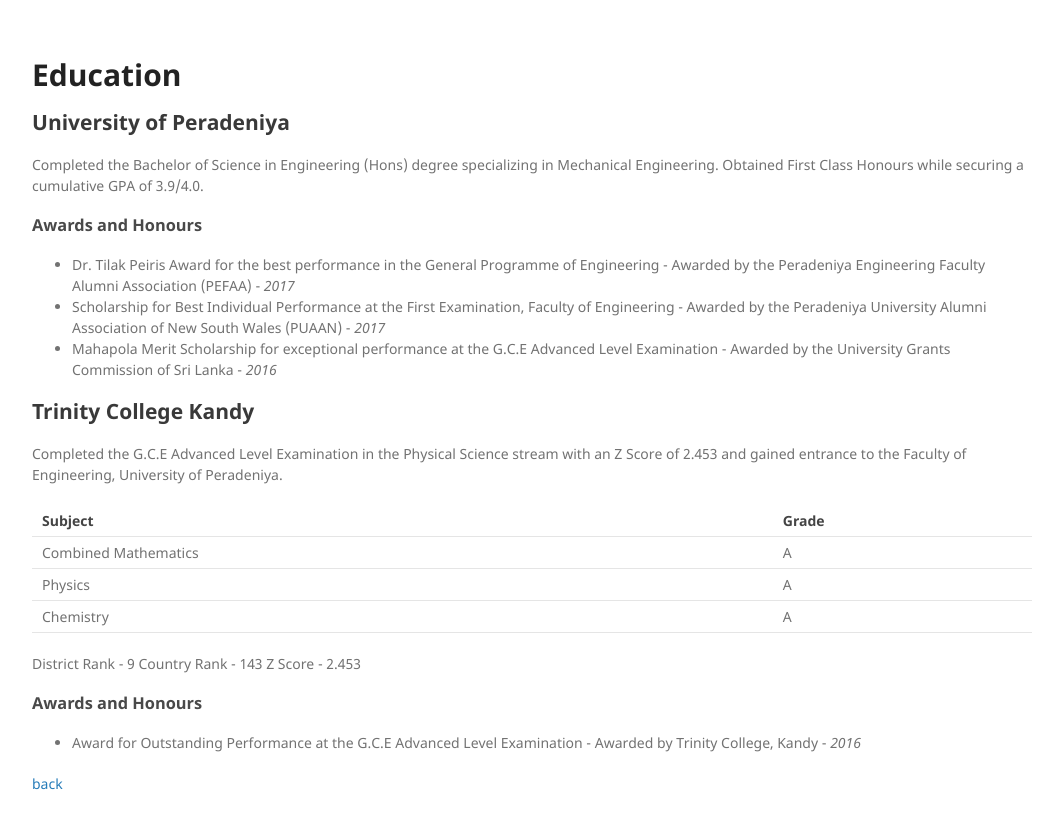
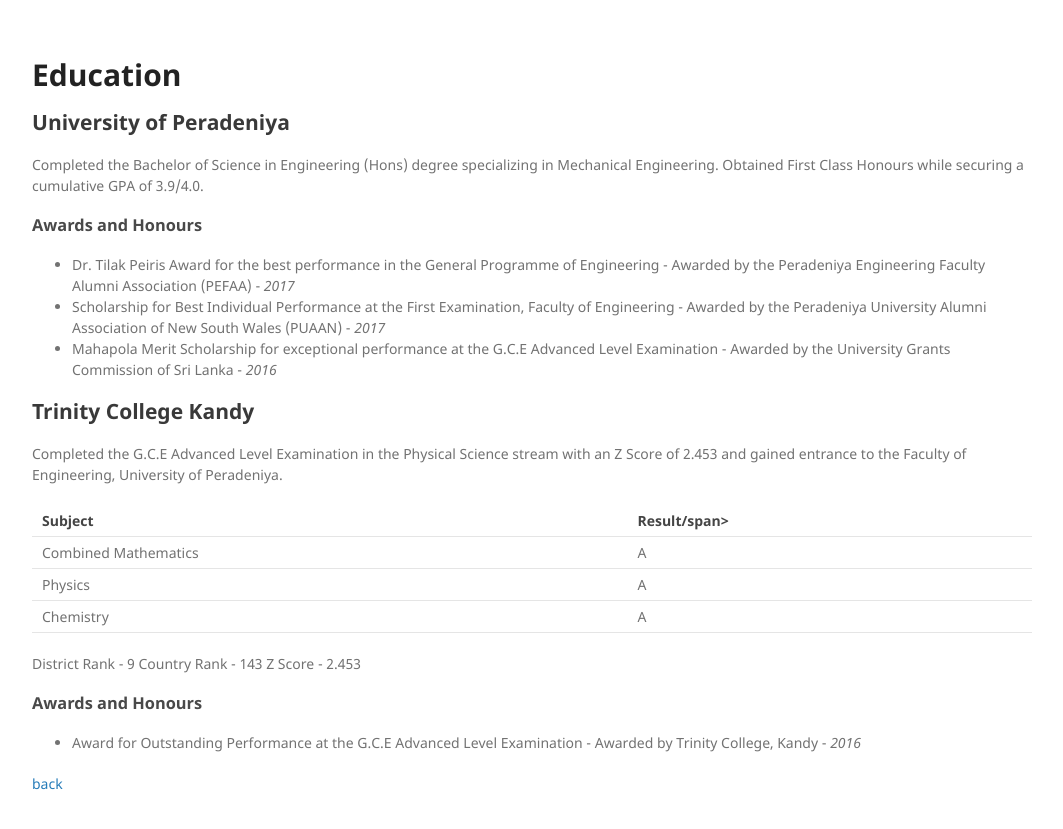
Before and after one commit to rajinthss/rajinthss.github.io, a Jekyll site: the page built from education.md, in a window 1280 px wide. Shown: the top 829 px of the page, without its empty margins (178-1241 px from the left). Built offline with Jekyll 4.4.1, drawn with Linux system fonts in a browser that asks for light colours; our own code applies the rules of GitHub Pages for plain Markdown files.

Commit message:
Update education.md

```diff
--- a/education.md
+++ b/education.md
@@ -18,7 +18,7 @@ Completed the Bachelor of Science in Engineering (Hons) degree specializing in M
 
 Completed the G.C.E Advanced Level Examination in the Physical Science stream with an Z Score of 2.453 and gained entrance to the Faculty of Engineering, University of Peradeniya.
 
-| <span style="display: inline-block; width:100px">Subject</span>  | Grade |
+| <span style="display: inline-block; width:100px">Subject</span>  | <span style="display: inline-block; width:100px">Result/span>  |
 | --- | --- |
 | Combined Mathematics  | A  |
 | Physics  | A |
```
